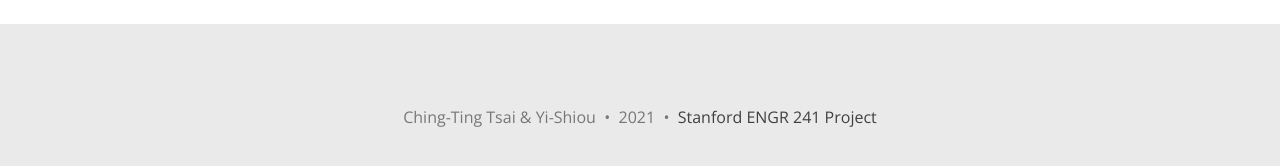
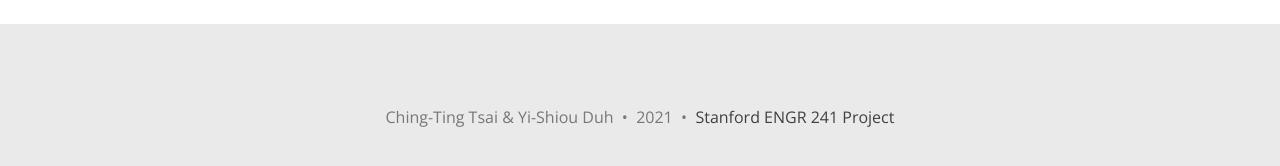
Before and after one commit to tingtsai/PrintableOptics, a Jekyll site: the page built from index.html, in a window 1280 px wide and 1369 px high. Shown: the part 1180-1346 px from the top of the window. Built offline with Jekyll 4.4.1, drawn with Linux system fonts in a browser that asks for light colours; nearby versions of some CDN libraries; the list of posts is cut into pages by our own code.

Commit message:
Update _config.yml

```diff
--- a/_config.yml
+++ b/_config.yml
@@ -1,5 +1,5 @@
 title: PrintableOptics
-author: Ching-Ting Tsai & Yi-Shiou
+author: Ching-Ting Tsai & Yi-Shiou Duh
 
 #--- List of links in the navigation bar ---#
 navbar-links:
```
